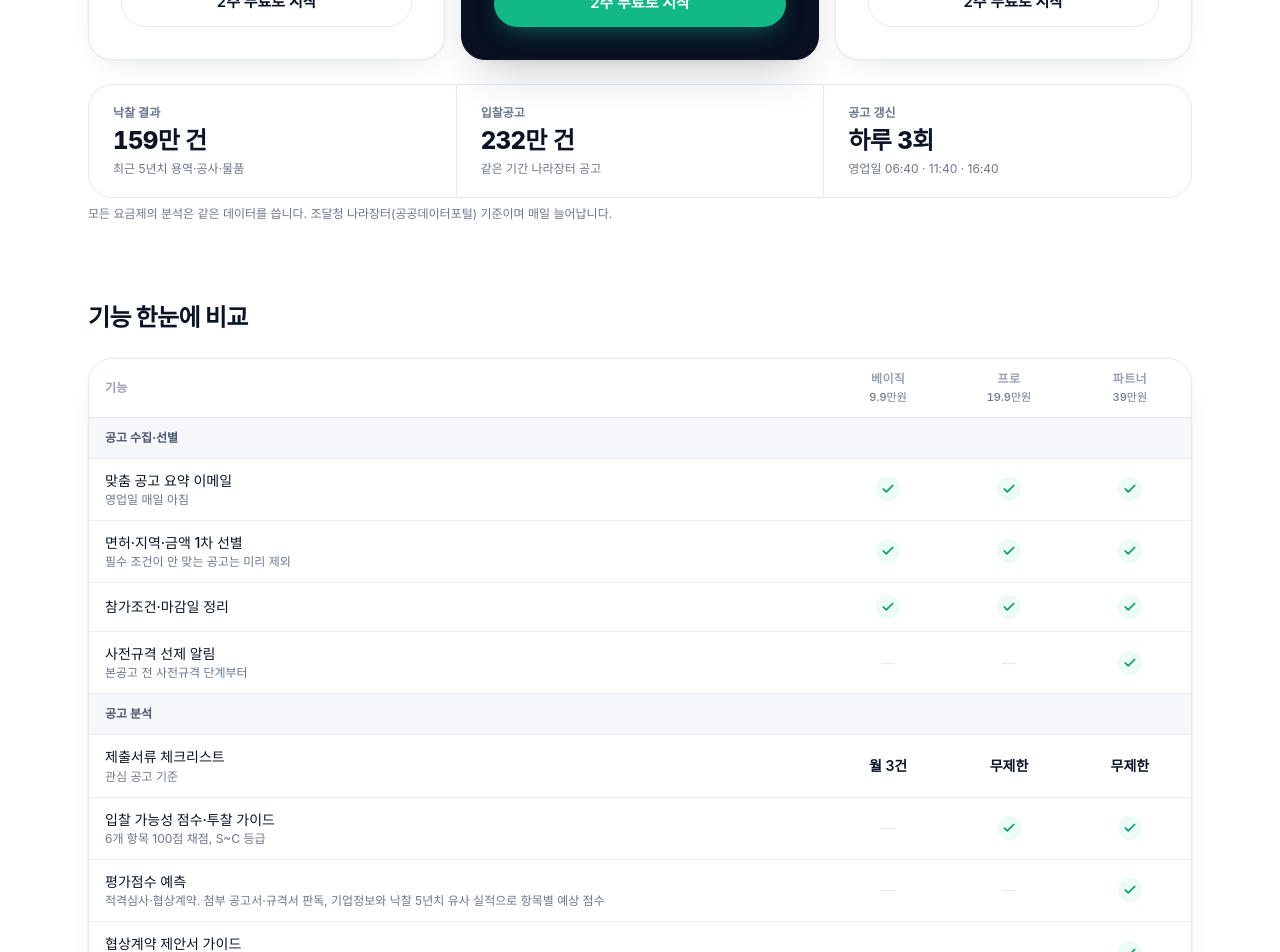
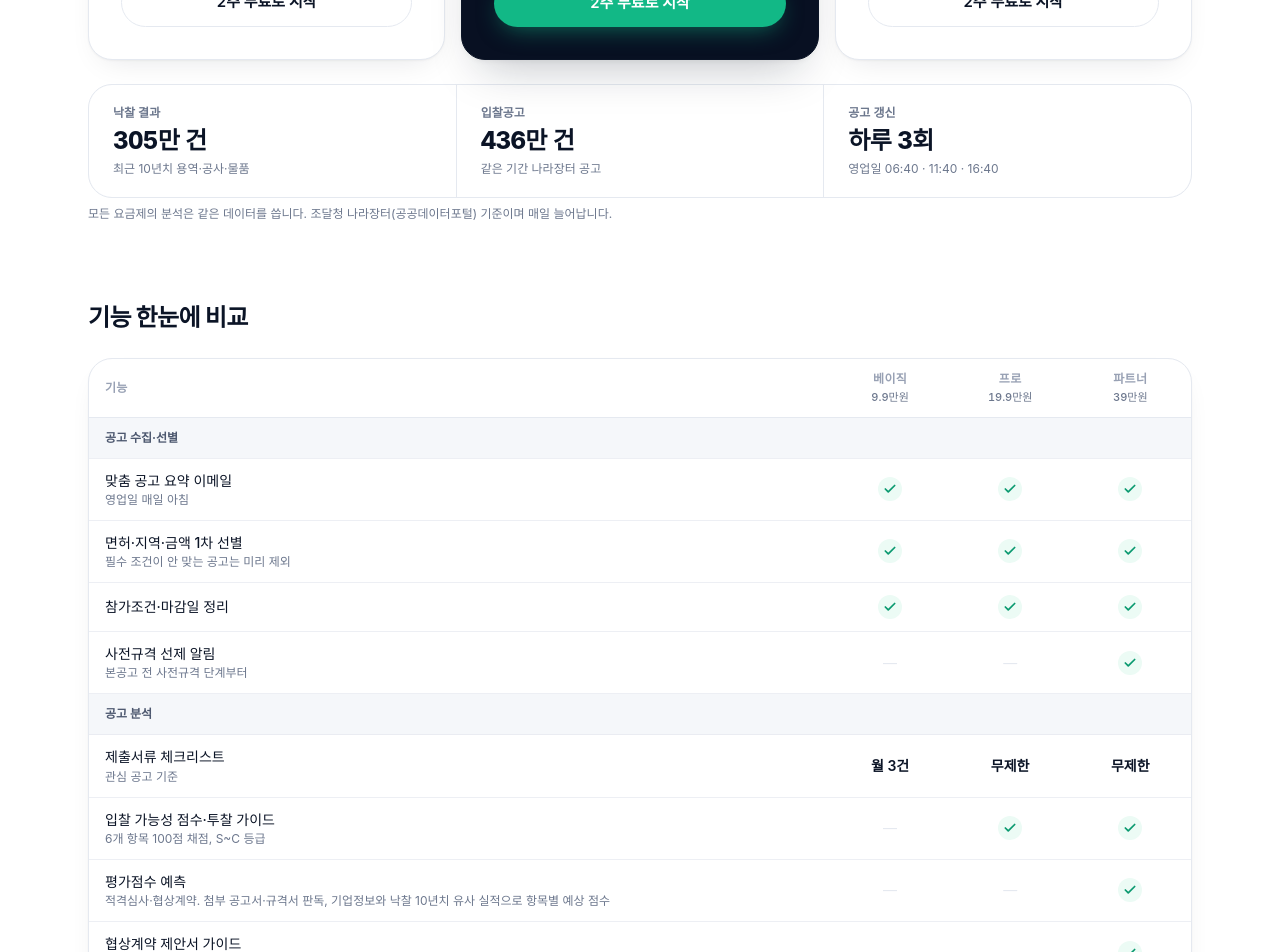
Before and after one commit to nparkup/vidding, a Next.js app: page /pricing in a window 1280 px wide. Shown: the part 800-1752 px from the top of the page. Built offline with nearby package versions, Linux system fonts and the light colour scheme; a web font is replaced by a local one.

Commit message:
요금 페이지 데이터 규모 10년치 기준으로 갱신 (#58)
낙찰 305만 건·최근 10년치, 공고 436만 건, 유사 실적 10년치 문구.

```diff
--- a/src/app/(site)/pricing/page.tsx
+++ b/src/app/(site)/pricing/page.tsx
@@ -28,7 +28,7 @@ const GROUPS: { title: string; rows: Row[] }[] = [
     rows: [
       { k: "제출서류 체크리스트", d: "관심 공고 기준", v: ["월 3건", "무제한", "무제한"] },
       { k: "입찰 가능성 점수·투찰 가이드", d: "6개 항목 100점 채점, S~C 등급", v: [false, true, true] },
-      { k: "평가점수 예측", d: "적격심사·협상계약. 첨부 공고서·규격서 판독, 기업정보와 낙찰 5년치 유사 실적으로 항목별 예상 점수", v: [false, false, true] },
+      { k: "평가점수 예측", d: "적격심사·협상계약. 첨부 공고서·규격서 판독, 기업정보와 낙찰 10년치 유사 실적으로 항목별 예상 점수", v: [false, false, true] },
       { k: "협상계약 제안서 가이드", d: "목차·작성 방향", v: [false, false, true] },
     ],
   },
@@ -43,8 +43,8 @@ const GROUPS: { title: string; rows: Row[] }[] = [
 
 /** 분석에 쓰는 데이터 (낙찰 저장소 실측치, 2026-11 기준) */
 const DATA = [
-  { n: "159만 건", t: "낙찰 결과", d: "최근 5년치 용역·공사·물품" },
-  { n: "232만 건", t: "입찰공고", d: "같은 기간 나라장터 공고" },
+  { n: "305만 건", t: "낙찰 결과", d: "최근 10년치 용역·공사·물품" },
+  { n: "436만 건", t: "입찰공고", d: "같은 기간 나라장터 공고" },
   { n: "하루 3회", t: "공고 갱신", d: "영업일 06:40 · 11:40 · 16:40" },
 ];
 
@@ -52,7 +52,7 @@ const FAQ = [
   { q: "2주 무료 체험은 어떻게 진행되나요?", a: "무료 체험을 신청하고 면허·지역·금액 조건을 등록하면, 고르신 요금제 기능으로 14일 동안 이용하실 수 있습니다. 카드를 등록하지 않고 시작하므로 체험이 끝나도 자동으로 결제되지 않으며, 계속 이용할지는 그때 정하시면 됩니다." },
   { q: "표시된 가격은 무엇을 기준으로 하나요?", a: "사업자 1곳, 월 단위 이용료이며 VAT 별도 금액입니다. VAT 포함 금액은 요금제 카드에 함께 적었습니다. 낙찰 금액에 비례한 성공보수 등 월 이용료 외 추가 수수료는 없습니다." },
   { q: "약정이나 해지 조건이 있나요?", a: "약정이 없습니다. 월 단위로 이용하시고, 원하는 달까지만 쓰시면 됩니다." },
-  { q: "입찰 가능성 점수와 평가점수 예측은 무엇이 다른가요?", a: "입찰 가능성 점수(프로부터)는 공고 데이터로 면허·지역·규모·경쟁 강도·실적·준비 기간 6개 항목을 채점해 참여할 공고를 고르는 기준입니다. 평가점수 예측(파트너)은 한 공고의 첨부 공고서와 규격서를 읽어 평가 기준을 뽑고, 귀사 기업정보와 낙찰 5년치 유사 실적을 대입해 적격심사·협상계약의 항목별 예상 점수를 계산합니다." },
+  { q: "입찰 가능성 점수와 평가점수 예측은 무엇이 다른가요?", a: "입찰 가능성 점수(프로부터)는 공고 데이터로 면허·지역·규모·경쟁 강도·실적·준비 기간 6개 항목을 채점해 참여할 공고를 고르는 기준입니다. 평가점수 예측(파트너)은 한 공고의 첨부 공고서와 규격서를 읽어 평가 기준을 뽑고, 귀사 기업정보와 낙찰 10년치 유사 실적을 대입해 적격심사·협상계약의 항목별 예상 점수를 계산합니다." },
 ];
 
 const cell = (v: Cell) => (v === true ? <span className="mx-auto grid h-6 w-6 place-items-center rounded-full bg-mint-50 text-mint-600"><Check className="h-3.5 w-3.5" strokeWidth={3} /></span> : v === false ? <span className="text-ink-100">—</span> : <span className="text-sm font-semibold">{v}</span>);
```
